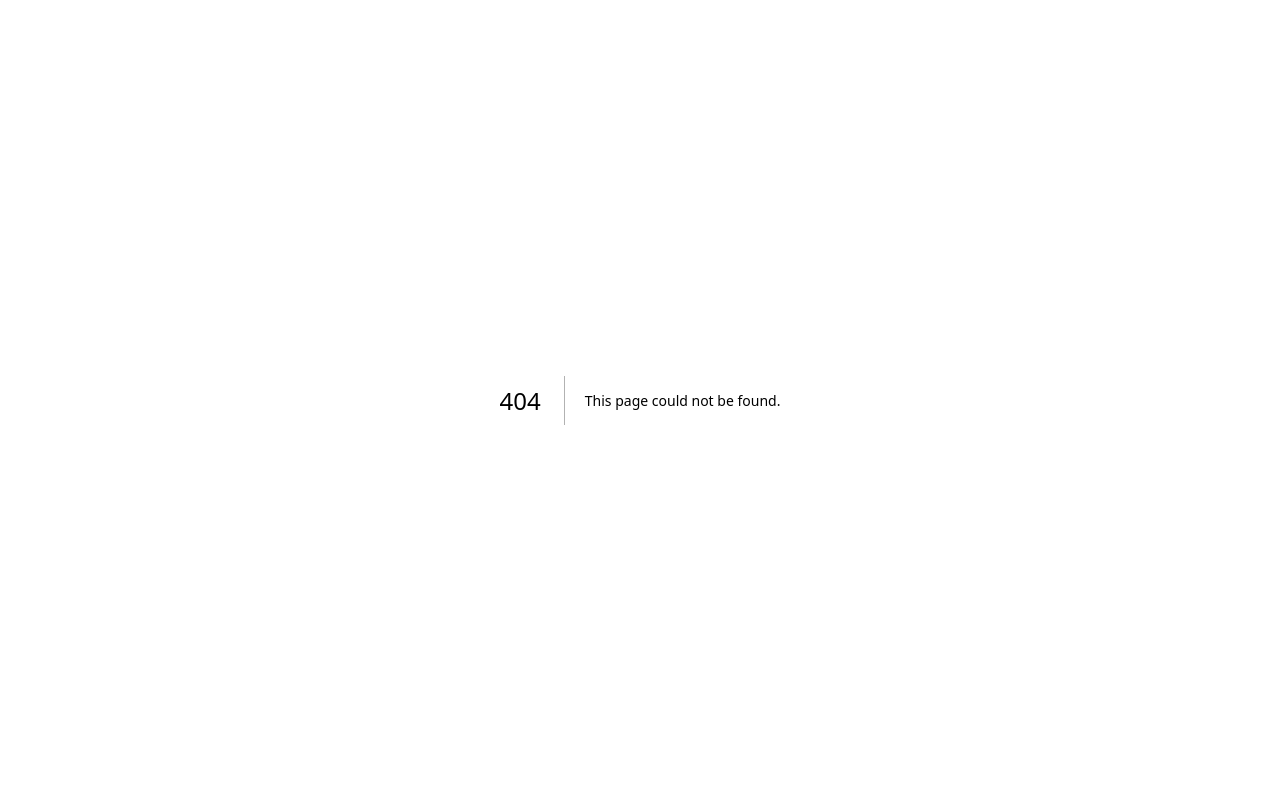
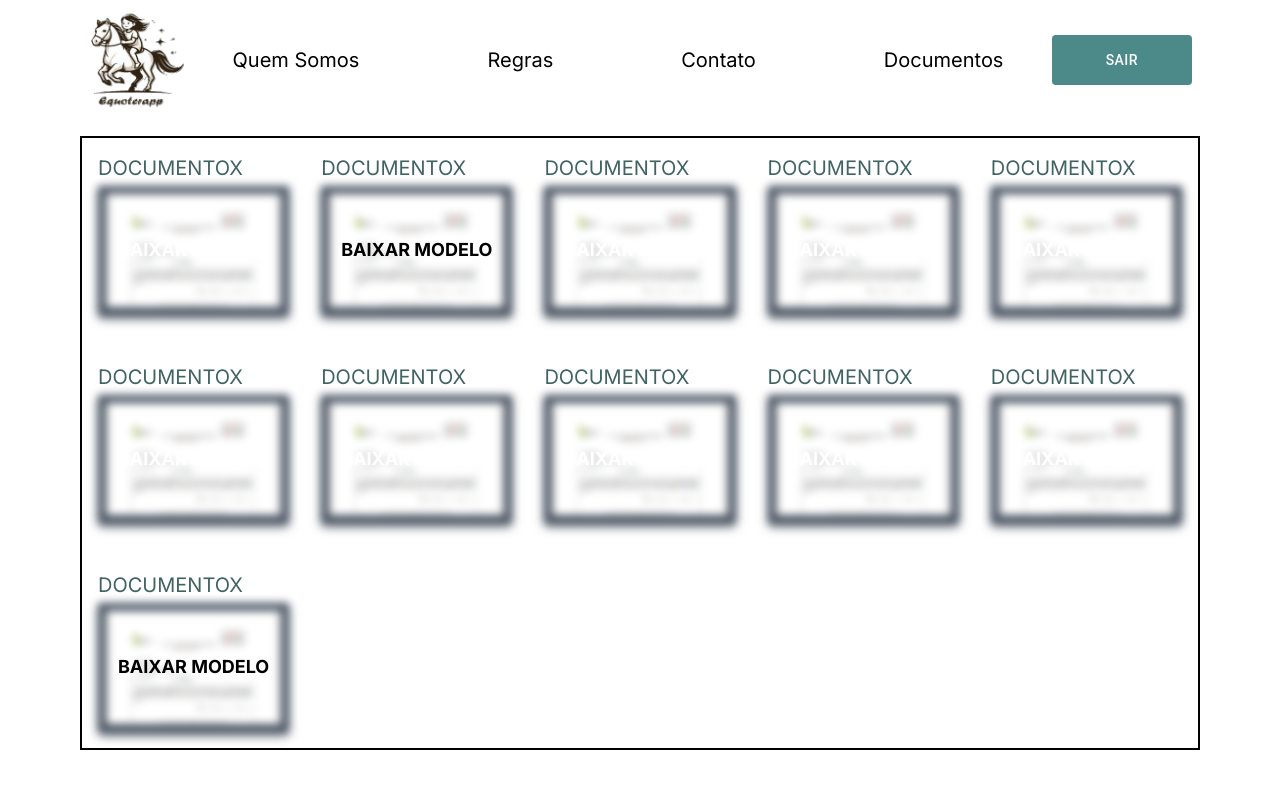
Before and after one commit to lucas037/equoterapp-front, a Next.js app: page /submissao in a window 1280 px wide. Before the commit this address had no page. Shown: the top 788 px of the page. Built offline with nearby package versions, Linux system fonts and the light colour scheme.

Commit message:
melhoria de animações e pré-finalização da tela de submissões

```diff
--- a/src/app/layout.tsx
+++ b/src/app/layout.tsx
@@ -15,7 +15,7 @@ export default function RootLayout({
   children: React.ReactNode;
 }>) {
   return (
-    <html lang="en">
+    <html lang="pt-BR">
       <body className={inter.className}>
         <main>{children}</main></body>
     </html>
--- a/src/app/login/page.tsx
+++ b/src/app/login/page.tsx
@@ -31,12 +31,37 @@ export default function Login() {
     })
   }
 
+  const pageVariants = {
+    initial: {
+      opacity: 0,
+      x: "-100vw"
+    },
+    animate: {
+      opacity: 1,
+      x: 0,
+      transition: {
+        type: "tween",
+        ease: "anticipate",
+        duration: 0.6
+      }
+    },
+    exit: {
+      opacity: 0,
+      x: "100vw",
+      transition: {
+        type: "tween",
+        ease: "anticipate",
+        duration: 0.6
+      }
+    }
+  };
+
   return (
     <motion.div
-      initial={{ y: 20, opacity: 0 }}
-      animate={{ y: 0, opacity: 1 }}
-      transition={{ ease: 'easeInOut', duration: 0.5 }}
-    >
+    initial={pageVariants.initial}
+    animate={pageVariants.animate}
+    exit={pageVariants.exit}
+  >
       <div className="h-screen w-full flex flex-col items-center">
 
         <Header buttonName='Cadastro' handleClick={handleClick} />
--- a/src/app/page.tsx
+++ b/src/app/page.tsx
@@ -25,12 +25,11 @@ export default function Home() {
 
   return (
     <motion.div
-      initial={{ opacity: 0 }}
-      animate={{ opacity: 1 }}
-      exit={{ opacity: 0 }}
-      transition={{ duration: 0.5 }}
-      id="page-transition"
-      className="flex flex-col min-h-screen"
+    initial={{ x:-100, opacity: 0 }}
+    animate={{x:0, opacity: 1 }}
+    exit={{ x: 100, opacity: 0 }}
+    transition={{ease:'easeOut', duration: 1 }}
+
     >
       <Header buttonName='Entrar' handleClick={handleNavigation} />
 
--- /dev/null
+++ b/src/app/submissao/page.tsx
@@ -0,0 +1,148 @@
+'use client'
+import Header from "@/components/Header";
+import { motion } from "framer-motion";
+
+export default function ValidarCadastro() {
+
+    const pageVariants = {
+        initial: {
+          opacity: 0,
+          x: "-100vw"
+        },
+        animate: {
+          opacity: 1,
+          x: 0,
+          transition: {
+            type: "tween",
+            ease: "anticipate",
+            duration: 0.6
+          }
+        },
+        exit: {
+          opacity: 0,
+          x: "100vw",
+          transition: {
+            type: "tween",
+            ease: "anticipate",
+            duration: 0.6
+          }
+        }
+    };
+
+    const handleNavigation = () => {
+        window.location.href = '/login';
+    };
+
+    return (
+        <div>
+            <Header buttonName='sair' handleClick={handleNavigation} />
+
+            <div className="w-full h-full px-20">
+                <div className="gap-x-8 gap-y-12 w-full h-full grid grid-cols-1 md:grid-cols-3 lg:grid-cols-5 border-2 border-black p-4">
+
+                    <div className="relative">
+                        <p className="text-xl text-[#416463] mb-1">DOCUMENTOX</p>
+                        <div className="relative">
+                            <img src="/assets/Capturar.PNG" alt="Imagem Principal" className="shadow-md shadow-gray-600 border-8 border-gray-600 blur-sm w-full h-auto" />
+                            <p className="absolute inset-0 flex items-center justify-center text-white text-lg font-bold">
+                                BAIXAR MODELO
+                            </p>
+                        </div>
+                    </div>
+                    <div className="relative">
+                        <p className="text-xl text-[#416463] mb-1">DOCUMENTOX</p>
+                        <div className="relative">
+                            <img src="/assets/Capturar.PNG" alt="Imagem Principal" className="shadow-md shadow-gray-600 border-8 border-gray-600 blur-sm w-full h-auto" />
+                            <a href="/arquivos/FichadeAvaliaçãoMédica(2.1).pdf"
+                            download className="absolute inset-0 flex items-center justify-center text-black text-lg font-bold">
+                                BAIXAR MODELO
+                            </a>
+                        </div>
+                    </div>
+                    <div className="relative">
+                        <p className="text-xl text-[#416463] mb-1">DOCUMENTOX</p>
+                        <div className="relative">
+                            <img src="/assets/Capturar.PNG" alt="Imagem Principal" className="shadow-md shadow-gray-600 border-8 border-gray-600 blur-sm w-full h-auto" />
+                            <p className="absolute inset-0 flex items-center justify-center text-white text-lg font-bold">
+                                BAIXAR MODELO
+                            </p>
+                        </div>
+                    </div>
+                    <div className="relative">
+                        <p className="text-xl text-[#416463] mb-1">DOCUMENTOX</p>
+                        <div className="relative">
+                            <img src="/assets/Capturar.PNG" alt="Imagem Principal" className="shadow-md shadow-gray-600 border-8 border-gray-600 blur-sm w-full h-auto" />
+                            <p className="absolute inset-0 flex items-center justify-center text-white text-lg font-bold">
+                                BAIXAR MODELO
+                            </p>
+                        </div>
+                    </div>
+                    <div className="relative">
+                        <p className="text-xl text-[#416463] mb-1">DOCUMENTOX</p>
+                        <div className="relative">
+                            <img src="/assets/Capturar.PNG" alt="Imagem Principal" className="shadow-md shadow-gray-600 border-8 border-gray-600 blur-sm w-full h-auto" />
+                            <p className="absolute inset-0 flex items-center justify-center text-white text-lg font-bold">
+                                BAIXAR MODELO
+                            </p>
+                        </div>
+                    </div>
+                    <div className="relative">
+                        <p className="text-xl text-[#416463] mb-1">DOCUMENTOX</p>
+                        <div className="relative">
+                            <img src="/assets/Capturar.PNG" alt="Imagem Principal" className="shadow-md shadow-gray-600 border-8 border-gray-600 blur-sm w-full h-auto" />
+                            <p className="absolute inset-0 flex items-center justify-center text-white text-lg font-bold">
+                                BAIXAR MODELO
+                            </p>
+                        </div>
+                    </div>
+                    <div className="relative">
+                        <p className="text-xl text-[#416463] mb-1">DOCUMENTOX</p>
+                        <div className="relative">
+                            <img src="/assets/Capturar.PNG" alt="Imagem Principal" className="shadow-md shadow-gray-600 border-8 border-gray-600 blur-sm w-full h-auto" />
+                            <p className="absolute inset-0 flex items-center justify-center text-white text-lg font-bold">
+                                BAIXAR MODELO
+                            </p>
+                        </div>
+                    </div>
+                    <div className="relative">
+                        <p className="text-xl text-[#416463] mb-1">DOCUMENTOX</p>
+                        <div className="relative">
+                            <img src="/assets/Capturar.PNG" alt="Imagem Principal" className="shadow-md shadow-gray-600 border-8 border-gray-600 blur-sm w-full h-auto" />
+                            <p className="absolute inset-0 flex items-center justify-center text-white text-lg font-bold">
+                                BAIXAR MODELO
+                            </p>
+                        </div>
+                    </div>
+                    <div className="relative">
+                        <p className="text-xl text-[#416463] mb-1">DOCUMENTOX</p>
+                        <div className="relative">
+                            <img src="/assets/Capturar.PNG" alt="Imagem Principal" className="shadow-md shadow-gray-600 border-8 border-gray-600 blur-sm w-full h-auto" />
+                            <p className="absolute inset-0 flex items-center justify-center text-white text-lg font-bold">
+                                BAIXAR MODELO
+                            </p>
+                        </div>
+                    </div>
+                    <div className="relative">
+                        <p className="text-xl text-[#416463] mb-1">DOCUMENTOX</p>
+                        <div className="relative">
+                            <img src="/assets/Capturar.PNG" alt="Imagem Principal" className="shadow-md shadow-gray-600 border-8 border-gray-600 blur-sm w-full h-auto" />
+                            <p className="absolute inset-0 flex items-center justify-center text-white text-lg font-bold">
+                                BAIXAR MODELO
+                            </p>
+                        </div>
+                    </div>
+                    <div className="relative">
+                        <p className="text-xl text-[#416463] mb-1">DOCUMENTOX</p>
+                        <div className="relative">
+                            <img src="/assets/Capturar.PNG" alt="Imagem Principal" className="shadow-md shadow-gray-600 border-8 border-gray-600 blur-sm w-full h-auto" />
+                            <a href="/arquivos/FichadeAvaliaçãoMédica(2.1).pdf"  download className="absolute inset-0 flex items-center justify-center text-black text-lg font-bold">
+                                BAIXAR MODELO
+                            </a>
+                        </div>
+                    </div>
+
+                </div>
+            </div>
+        </div>
+    );
+}
--- a/src/components/Botao.tsx
+++ b/src/components/Botao.tsx
@@ -10,4 +10,5 @@ export const Botao = styled(Button)<ButtonProps>(({ theme }) => ({
     '&:hover': {
       backgroundColor: '#137472',
     },
-}));
+}))
+;
--- a/src/components/Header.tsx
+++ b/src/components/Header.tsx
@@ -1,3 +1,4 @@
+import { Botao } from './Botao';
 import Button from './Button';
 
 interface InterfaceProps {
@@ -31,7 +32,9 @@ export default function Header(props: InterfaceProps) {
                     <div>Documentos</div>
                 </div>
 
-                <Button name={props.buttonName} handleClick={props.handleClick}/>
+                <Botao onClick={props.handleClick} className='w-[140px] h-[50px] rounded-md flex justify-center items-center'>
+                    {props.buttonName}
+                </Botao>
 
             </div>
 
--- a/src/components/Template.tsx
+++ b/src/components/Template.tsx
@@ -9,7 +9,7 @@ return (
     <motion.div
     initial={{ y:20, opacity: 0 }}
     animate={{y:0, opacity: 1 }}
-    transition={{ease:'easeInOut', duration: 0.5 }}
+    transition={{ease:'easeInOut', duration: 0.2 }}
 
     >
     {children}
```
Also changed, not shown: 1 other file (tests, documents, lock files or other folders).
